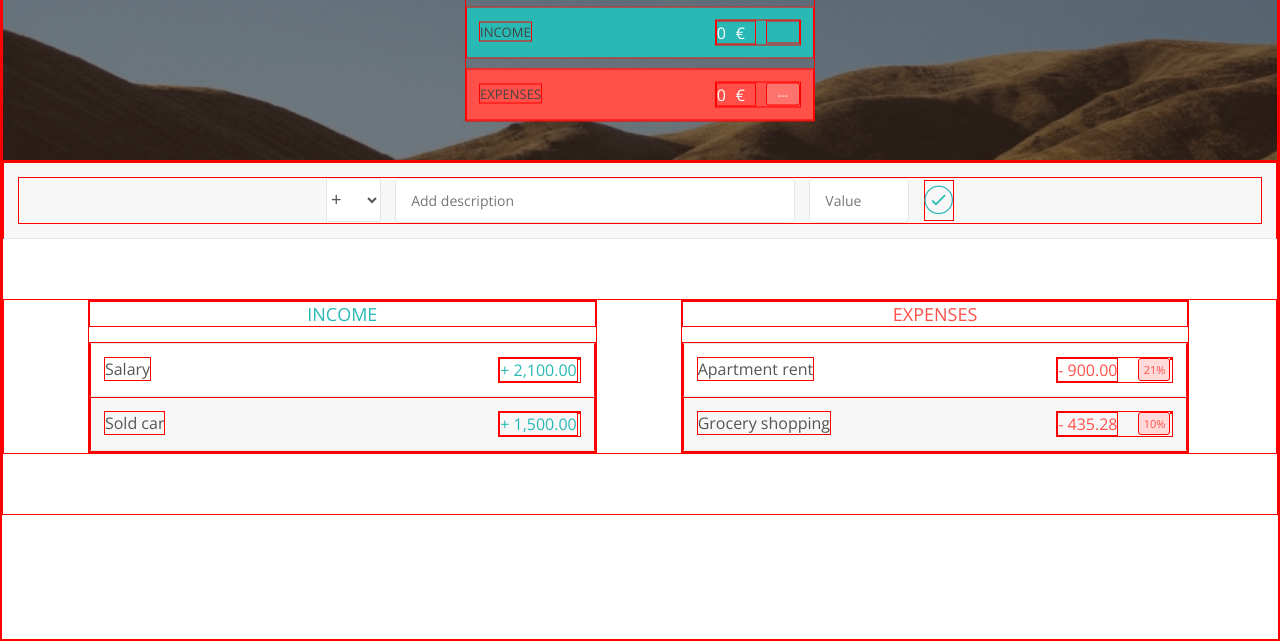
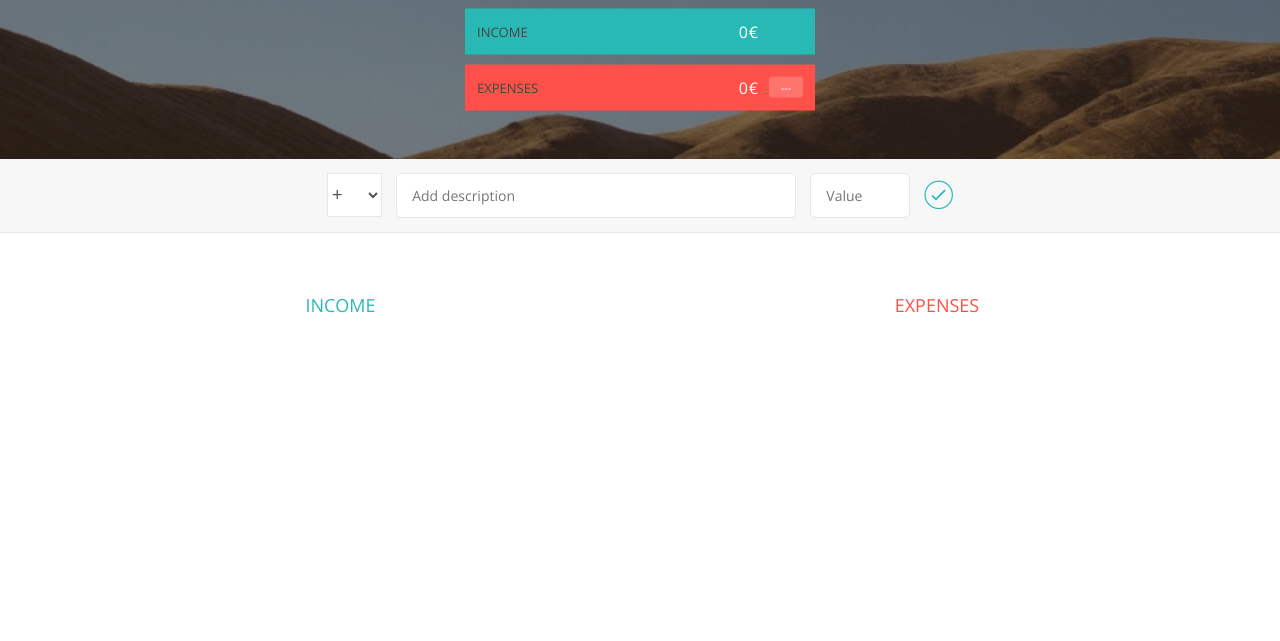
Before and after one commit to Kalud-Z/BudgetApp, a plain HTML site: page index.html in a window 1280 px wide. Shown: the part 161-802 px from the top of the page. Drawn offline with nearby package versions, Linux system fonts and the light colour scheme.

Commit message:
still same state as the last commit. just fixed some minor stuff.

```diff
--- a/index.html
+++ b/index.html
@@ -59,7 +59,9 @@
 
                     <div class="income__list">
 
-                        <div class="item clearfix" id="income-0">
+
+
+                        <!-- <div class="item clearfix" id="income-0">
                             <div class="item__description">Salary</div>
                             <div class="right clearfix">
                                 <div class="item__value">+ 2,100.00</div>
@@ -78,6 +80,8 @@
                                 </div>
                             </div>
                         </div>
+ -->
+
 
                     </div>
                 </div>
@@ -89,7 +93,7 @@
 
                     <div class="expenses__list">
 
-
+        <!--
                         <div class="item clearfix" id="expense-0">
                             <div class="item__description">Apartment rent</div>
                             <div class="right clearfix">
@@ -112,7 +116,7 @@
                             </div>
                         </div>
 
-
+                      -->
                     </div>
                 </div>
             </div>
--- a/style.css
+++ b/style.css
@@ -7,7 +7,7 @@
     padding: 0;
     box-sizing: border-box;
 
-    border:1px solid red;
+    /* border:1px solid red;    */
 }
 
 html {
@@ -118,7 +118,7 @@ body {
 
 .budget__income--value,
 .budget__expenses--value {
-    letter-spacing: 1rem;
+    letter-spacing: .1rem;
     float: left;
 }
 
```
